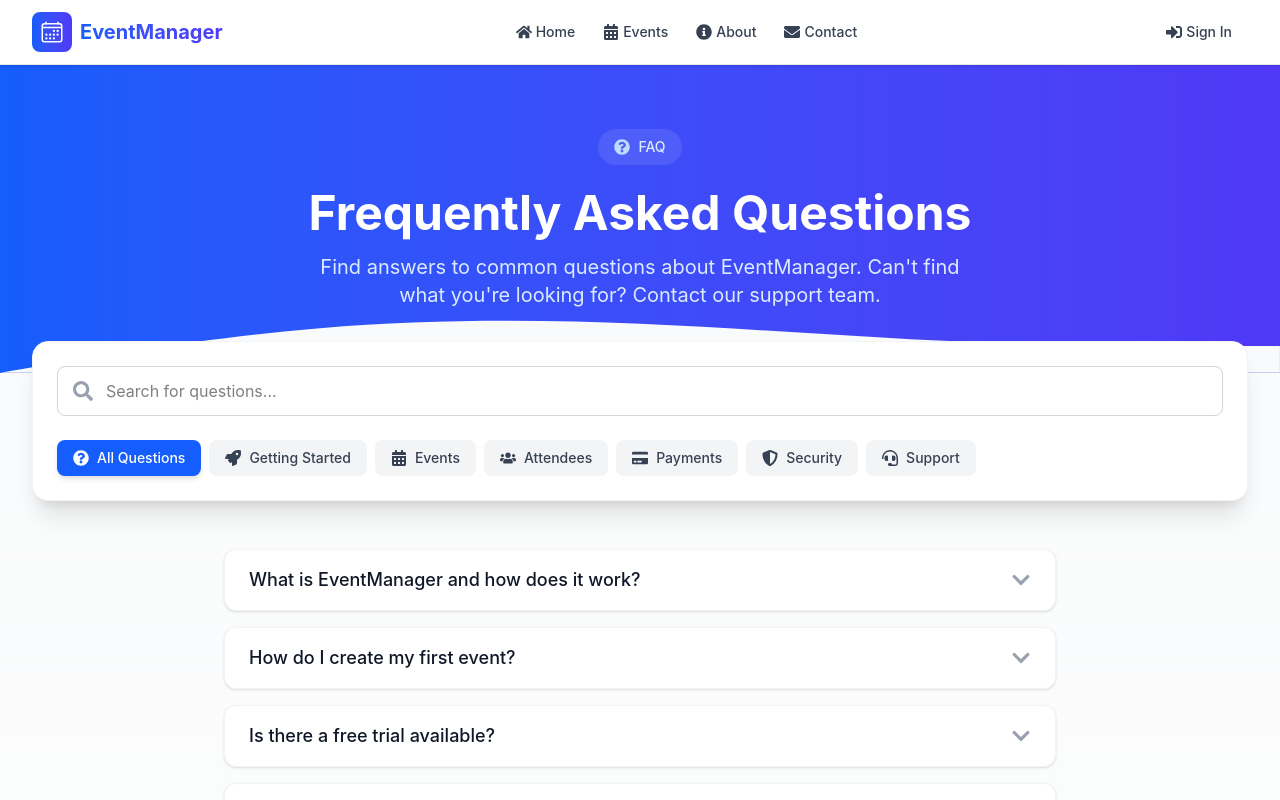
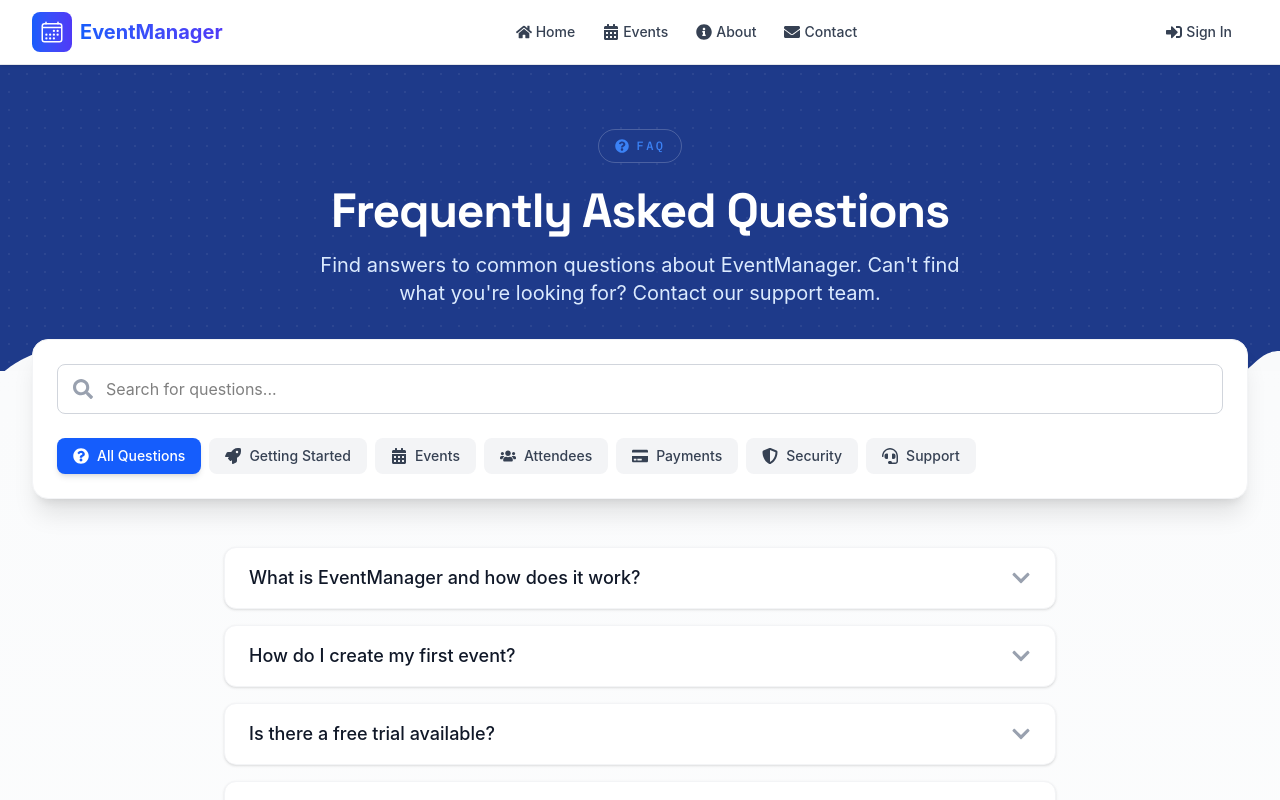
Before and after one commit to KafurukaLeo/EVENTS-MANAGER, a React (Vite) app in the folder frontend/: page /faq in a window 1280 px wide. Shown: the top 800 px of the page. Built offline with nearby package versions, Linux system fonts and the light colour scheme.

Commit message:
faq update

```diff
--- a/frontend/src/components/layout/Faq.jsx
+++ b/frontend/src/components/layout/Faq.jsx
@@ -136,24 +136,41 @@ const Faq = () => {
   return (
     <div className="min-h-screen bg-gradient-to-b from-gray-50 to-white">
       {/* Hero Section */}
-      <div className="relative bg-gradient-to-r from-blue-600 to-indigo-600 py-16 px-4">
-        <div className="max-w-4xl mx-auto text-center">
-          <div className="inline-flex items-center space-x-2 bg-white/10 backdrop-blur-sm px-4 py-2 rounded-full mb-6">
-            <FaQuestionCircle className="h-4 w-4 text-blue-200" />
-            <span className="text-blue-100 text-sm font-medium">FAQ</span>
-          </div>
-          <h1 className="text-4xl md:text-5xl font-bold text-white mb-4">
+      <div className="relative overflow-hidden bg-[#1e3a8a] px-4 py-16">
+        <div
+          aria-hidden="true"
+          className="pointer-events-none absolute inset-0 opacity-[0.06]"
+          style={{
+            backgroundImage:
+              'radial-gradient(circle, #fff 1px, transparent 1px)',
+            backgroundSize: '18px 18px'
+          }}
+        />
+        <div className="relative max-w-4xl mx-auto text-center">
+          <span className="inline-flex items-center space-x-2 rounded-full border border-white/20 px-4 py-2 text-xs font-medium uppercase tracking-[0.2em] text-[#3b82f6] font-['IBM_Plex_Mono',monospace]">
+            <FaQuestionCircle className="h-3.5 w-3.5" aria-hidden="true" />
+            <span>FAQ</span>
+          </span>
+          <h1 className="mt-6 text-4xl md:text-5xl font-bold tracking-tight text-white font-['Space_Grotesk',sans-serif]">
             Frequently Asked Questions
           </h1>
-          <p className="text-xl text-blue-100 max-w-2xl mx-auto">
+          <p className="mx-auto mt-4 max-w-2xl text-xl text-blue-100">
             Find answers to common questions about EventManager. Can't find what you're looking for? Contact our support team.
           </p>
         </div>
-        <div className="absolute bottom-0 left-0 right-0">
-          <svg viewBox="0 0 1440 120" fill="none" xmlns="http://www.w3.org/2000/svg">
-            <path d="M0 120L60 110C120 100 240 80 360 70C480 60 600 60 720 65C840 70 960 80 1080 85C1200 90 1320 90 1380 90L1440 90V120H1380C1320 120 1200 120 1080 120C960 120 840 120 720 120C600 120 480 120 360 120C240 120 120 120 60 120H0Z" fill="#F9FAFB"/>
-          </svg>
-        </div>
+
+        {/* Perforated edge, ticket-style, matching Contact and About */}
+        <svg
+          aria-hidden="true"
+          className="absolute -bottom-1 left-0 right-0 h-6 w-full text-gray-50"
+          viewBox="0 0 400 20"
+          preserveAspectRatio="none"
+        >
+          <path
+            d="M0 20 C 0 20 8 0 16 0 C 24 0 24 20 32 20 C 40 20 40 0 48 0 C 56 0 56 20 64 20 C 72 20 72 0 80 0 C 88 0 88 20 96 20 C 104 20 104 0 112 0 C 120 0 120 20 128 20 C 136 20 136 0 144 0 C 152 0 152 20 160 20 C 168 20 168 0 176 0 C 184 0 184 20 192 20 C 200 20 200 0 208 0 C 216 0 216 20 224 20 C 232 20 232 0 240 0 C 248 0 248 20 256 20 C 264 20 264 0 272 0 C 280 0 280 20 288 20 C 296 20 296 0 304 0 C 312 0 312 20 320 20 C 328 20 328 0 336 0 C 344 0 344 20 352 20 C 360 20 360 0 368 0 C 376 0 376 20 384 20 C 392 20 392 0 400 0 L400 20 Z"
+            fill="currentColor"
+          />
+        </svg>
       </div>
 
       {/* Search and Categories */}
```
